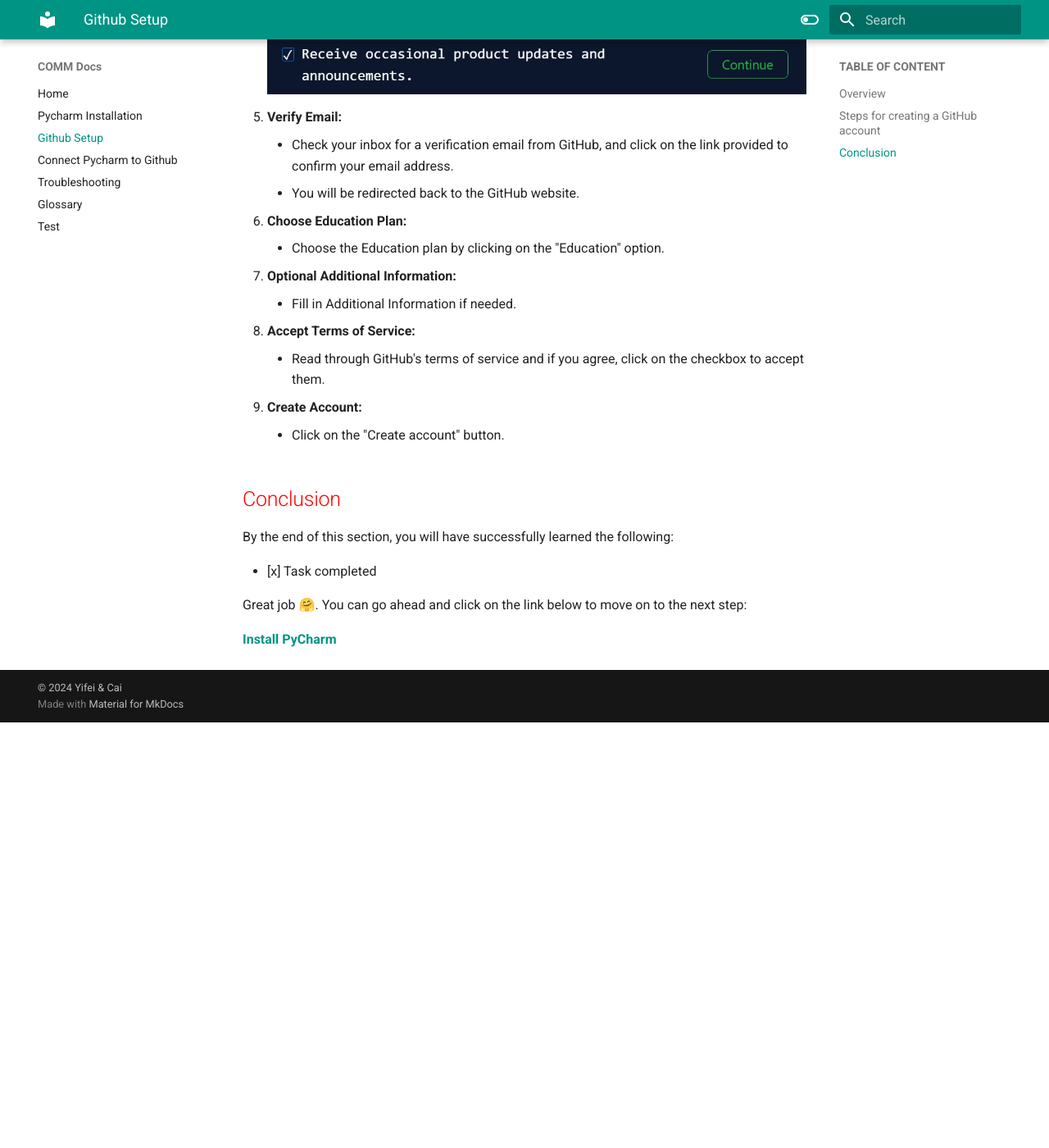
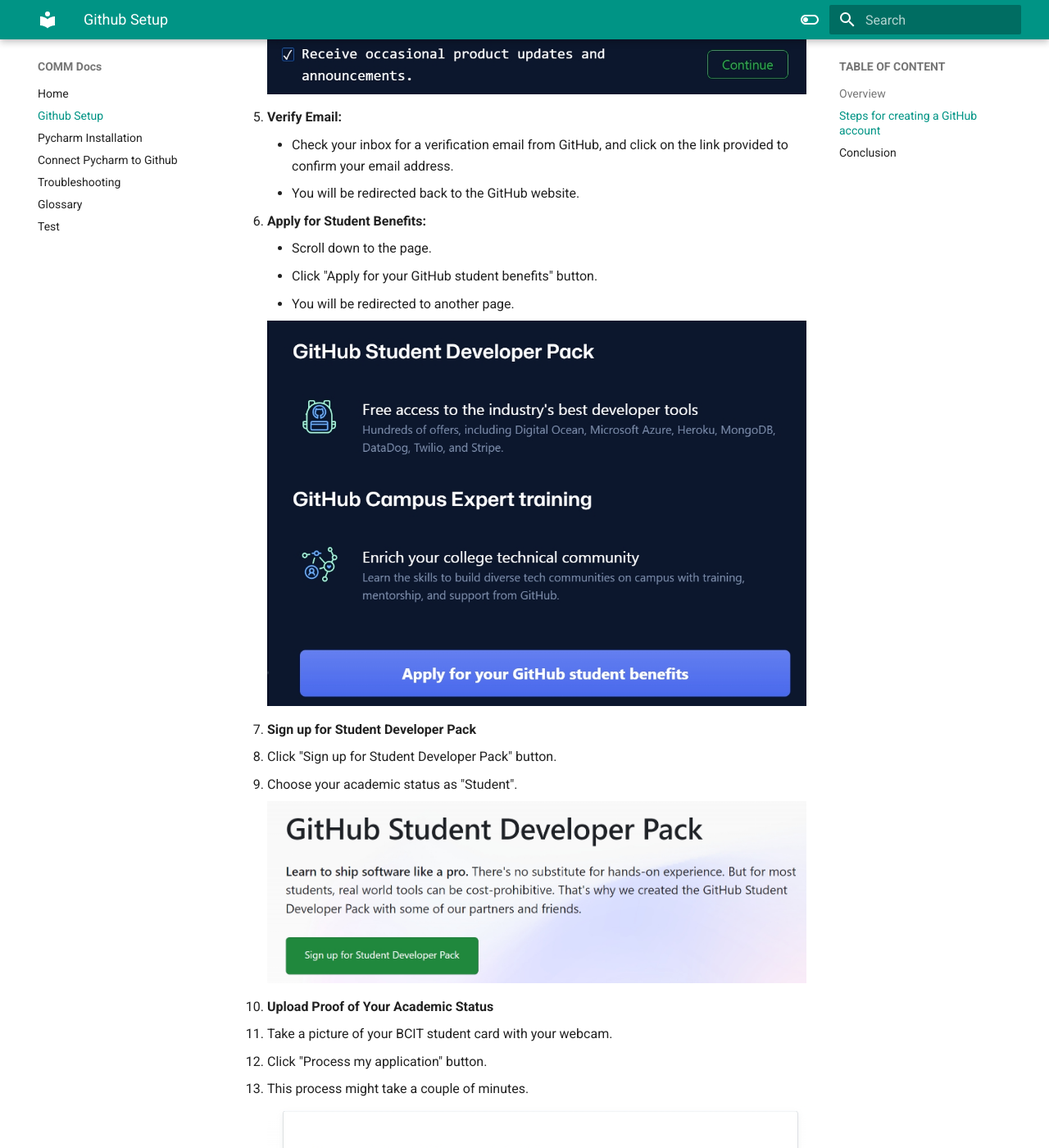
Before and after one commit to thebiggest0/pycharm-github-docs, an MkDocs documentation site: the page built from docs/pages/githubSetup.md, in a window 1280 px wide and 1400 px high, scrolled down 1422 px. Shown: the whole window at 82% size. Built offline with MkDocs 1.6.1 and Material for MkDocs 9.7.7, drawn with Linux system fonts in a browser that asks for light colours; before the commit the page ends 2303 px from its top, so only the background shows below that; some of the changed text lies outside the part shown.

Commit message:
Finish Github Setup section

```diff
--- a/docs/pages/githubSetup.md
+++ b/docs/pages/githubSetup.md
@@ -20,7 +20,7 @@
     ![Enter Info](assets/gh2.png)
 
     !!! info "Notes"
-        - Use your BCIT email for a free Education plan.
+        - Use your BCIT email for a free student plan.
         - Remember your password.
 
 4. **Select Email Preferences:**
@@ -32,24 +32,41 @@
     - Check your inbox for a verification email from GitHub, and click on the link provided to confirm your email address.
     - You will be redirected back to the GitHub website.
 
-6. **Choose Education Plan:**
-    - Choose the Education plan by clicking on the "Education" option.
+6. **Apply for Student Benefits:**
+    - Scroll down to the page.
+    - Click "Apply for your GitHub student benefits" button.
+    - You will be redirected to another page.
 
-7. **Optional Additional Information:**
-    - Fill in Additional Information if needed.
+    ![Student Benefits](assets/gh4.png)
 
-8. **Accept Terms of Service:**
+7. **Sign up for Student Developer Pack**
+- Click "Sign up for Student Developer Pack" button.
+- Choose your academic status as "Student".
+
+    ![Student Pack](assets/gh5.png)
+
+8. **Upload Proof of Your Academic Status**
+- Take a picture of your BCIT student card with your webcam.
+- Click "Process my application" button.
+- This process might take a couple of minutes.
+
+    ![Academic Status](assets/gh6.png)
+
+9. **Accept Terms of Service:**
     - Read through GitHub's terms of service and if you agree, click on the checkbox to accept them.
 
-9. **Create Account:**
+10. **Create Account:**
     - Click on the "Create account" button.
+    - Now you have a new GitHub account
 
 ## Conclusion
 By the end of this section, you will have successfully learned the following:
 
-- [x] Task completed
+✅How to apply for GitHub student benefits
+
+✅How to create a new GitHub account
 
 
-Great job 🤗. You can go ahead and click on the link below to move on to the next step:
+Great job😊. You can go ahead and click on the link below to move on to the next step:
 
 **[Install PyCharm](pycharmInstallation.md)**
--- a/mkdocs.yml
+++ b/mkdocs.yml
@@ -1,8 +1,8 @@
 site_name: COMM Docs
 nav:
   - Home: "pages/index.md"
+  - Github Setup: "pages/githubSetup.md"
   - Pycharm Installation: "pages/pycharmInstallation.md"
-  - Github Setup: "pages/githubSetup.md"
   - Connect Pycharm to Github: "pages/connectPycharmToGithub.md"
   - Troubleshooting: "pages/troubleshooting.md"
   - Glossary: "pages/glossary.md"
```
Also changed, not shown: docs/pages/assets/gh4.png (added), docs/pages/assets/gh5.png (added), docs/pages/assets/gh6.png (added).
